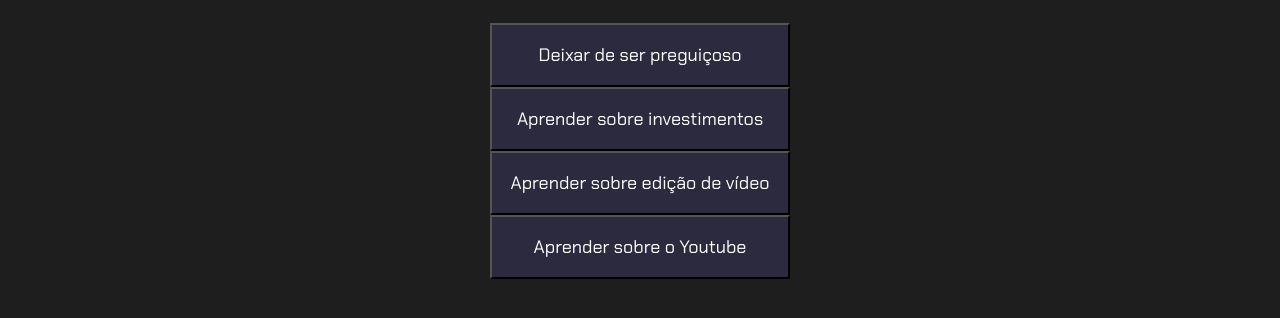
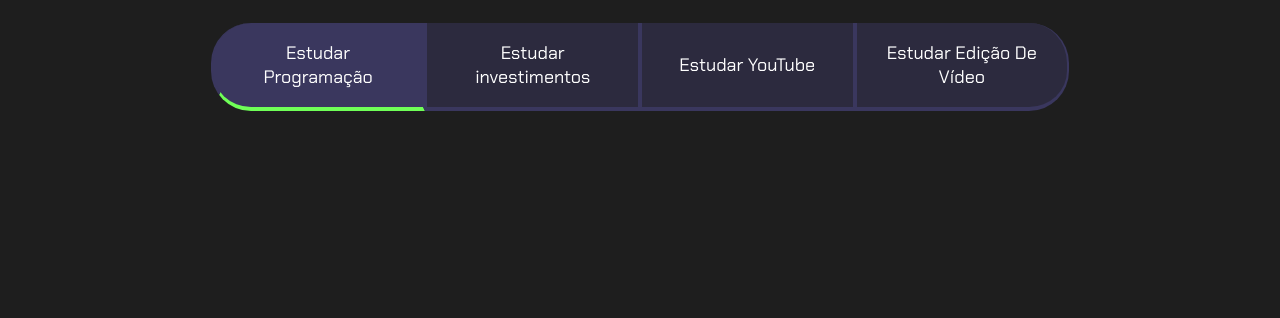
Before and after one commit to Hypnoxiz/3-D, a plain HTML site: page index.html in a window 1280 px wide. Shown: the part 80-398 px from the top of the page. Drawn offline with Linux system fonts and the light colour scheme.

Commit message:
Add files via upload

```diff
--- a/index.html
+++ b/index.html
@@ -12,11 +12,12 @@
     <section class="conteudo-principal">
         <h2 class="titulo-principal">Meus objetivos do ano<span>_</span></h2>
         <div class="botoes">
-            <button class="botao">Deixar de ser preguiçoso</button>
-            <button class="botao">Aprender sobre investimentos</button>
-            <button class="botao">Aprender sobre edição de vídeo</button>
-            <button class="botao">Aprender sobre o Youtube</button>
+            <button class="botao ativo">Estudar Programação</button>
+            <button class="botao">Estudar investimentos</button>
+            <button class="botao">Estudar YouTube</button>
+            <button class="botao">Estudar Edição De Vídeo</button>
         </div>
+        <script src="main.js"
     </section>
 </body>
 </html>
--- a/style.css
+++ b/style.css
@@ -12,31 +12,22 @@ body{
     background-color: var(--cor-de-fundo);
     color: var(--branco);
     font-family: 'Chakra Petch', sans-serif;
-
-
 }
 .conteudo-principal {
-
-    display:flex;
+    display: flex;
     flex-direction: column;
     justify-content: center;
     align-items: center;
     max-width: 1200px;
     width: 100%;
     margin: 0 auto;
-
-
 }
-
 .titulo-principal{
-
     text-align: left;
     width: 100%;
     font-size: 32px;
 }
-
 .botao{
-
     font-family: "Chakra Petch",sans-serif;
     background-color: var(--botao-inativo);
     color: var(--branco);
@@ -46,5 +37,31 @@ body{
     font-size: 18px;
     align-items: center;
     width: 100%;
+    border-bottom: 4px solid var(--botao-ativo);
+    border-left: 2px solid var(--botao-ativo);
+    border-right: 2px solid var(--botao-ativo);
+    border-top: none;
+}
+.botoes{
+    display: block;
+}
+@media screen and (min-width: 768px){
+    .botoes{
+        display: flex;
+    }
+    .botao:first-child{
+        border-radius: 40px 0px 0px 40px;
+    }
+    .botao:last-child{
+        border-radius: 0px 40px 40px 0px;
+    }
+}
+
+.ativo {
+
+    background-color: var(--botao-ativo);
+    border-bottom: 4px solid var(--verde);
+
+
 
 }
```
